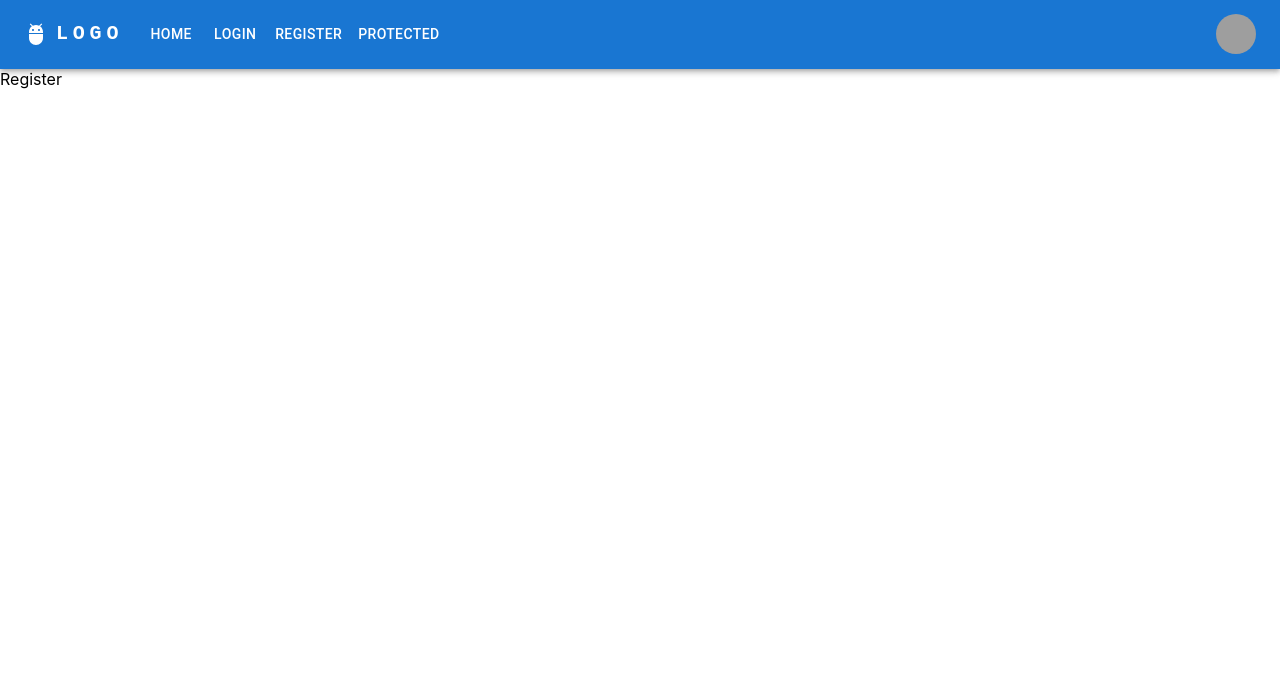
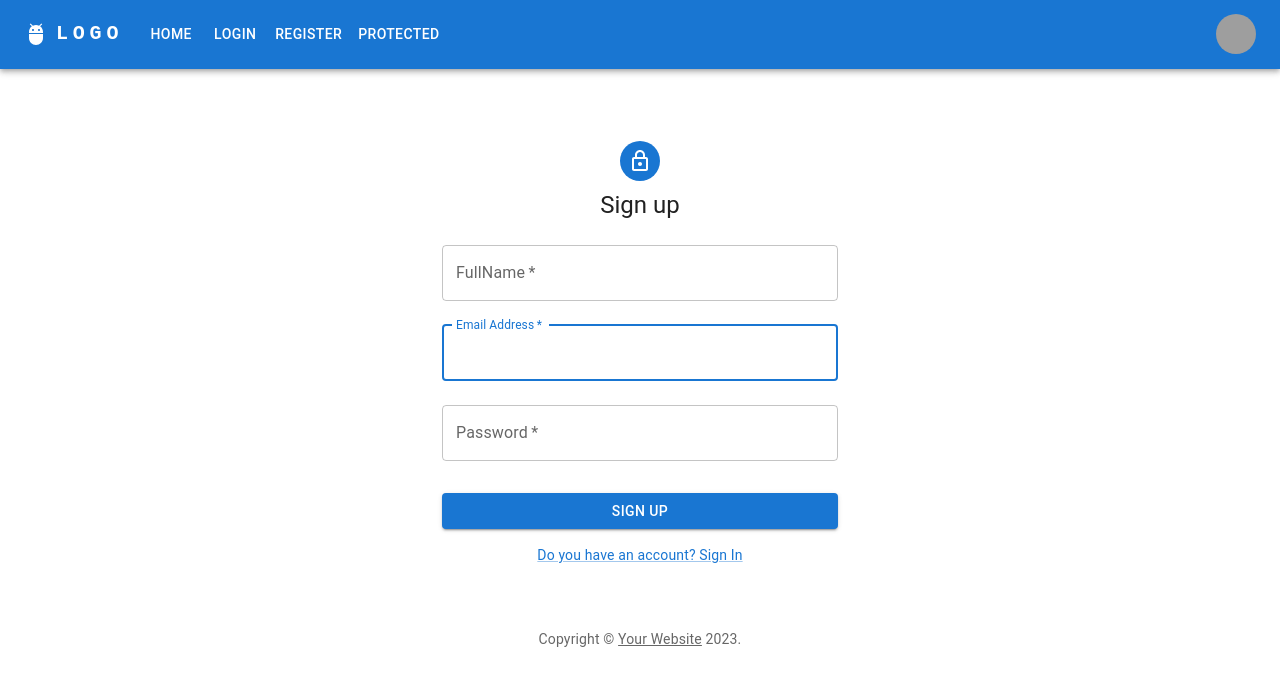
Before and after one commit to ssakib4040/react-materialui-firebase, a React (Create React App) app: page /register in a window 1280 px wide. Shown: the top 686 px of the page. Built offline with nearby package versions, Linux system fonts and the light colour scheme; grey boxes are pictures that could not be loaded.

Commit message:
register

```diff
--- a/src/App.js
+++ b/src/App.js
@@ -10,10 +10,14 @@
 import Header from "./components/Header";
 import NoMatch from "./pages/NoMatch";
 
+import AuthProvider, { useAuth } from "./utils/AuthProvider";
+
 export default function App() {
-  useEffect(() => {}, []);
+  const data = useAuth();
+
   return (
-    <div className="">
+    <AuthProvider>
+      <div>
         <Header />
         {/* <ul>
         <li>
@@ -29,8 +33,6 @@
           <Link to="/protected">Protected</Link>
         </li>
       </ul> */}
-
-      {/* <hr /> */}
 
         <Routes>
           <Route /*element={<Layout />}*/>
@@ -49,12 +51,15 @@
           </Route>
         </Routes>
       </div>
+    </AuthProvider>
   );
 }
 
 function RequireAuth({ children }) {
   let auth = useAuth();
   let location = useLocation();
+
+  console.log(auth);
 
   if (auth?.loading) {
     // If we're still loading the user from localStorage, then we don't know
@@ -72,9 +77,3 @@
 
   return children;
 }
-
-let AuthContext = createContext({ loading: true });
-
-function useAuth() {
-  return useContext(AuthContext);
-}
--- a/src/pages/Login.js
+++ b/src/pages/Login.js
@@ -1,4 +1,4 @@
-import * as React from "react";
+import React from "react";
 import Avatar from "@mui/material/Avatar";
 import Button from "@mui/material/Button";
 import CssBaseline from "@mui/material/CssBaseline";
--- a/src/pages/Register.js
+++ b/src/pages/Register.js
@@ -1,5 +1,122 @@
 import React from "react";
+import Avatar from "@mui/material/Avatar";
+import Button from "@mui/material/Button";
+import CssBaseline from "@mui/material/CssBaseline";
+import TextField from "@mui/material/TextField";
+import FormControlLabel from "@mui/material/FormControlLabel";
+import Checkbox from "@mui/material/Checkbox";
+import Link from "@mui/material/Link";
+import Grid from "@mui/material/Grid";
+import Box from "@mui/material/Box";
+import LockOutlinedIcon from "@mui/icons-material/LockOutlined";
+import Typography from "@mui/material/Typography";
+import Container from "@mui/material/Container";
+import { createTheme, ThemeProvider } from "@mui/material/styles";
 
-export default function Register() {
-  return <div>Register</div>;
+function Copyright(props) {
+  return (
+    <Typography
+      variant="body2"
+      color="text.secondary"
+      align="center"
+      {...props}
+    >
+      {"Copyright © "}
+      <Link color="inherit" href="https://mui.com/">
+        Your Website
+      </Link>{" "}
+      {new Date().getFullYear()}
+      {"."}
+    </Typography>
+  );
 }
+
+const theme = createTheme();
+
+export default function Login() {
+  const handleSubmit = (event) => {
+    event.preventDefault();
+    const data = new FormData(event.currentTarget);
+    console.log({
+      email: data.get("email"),
+      password: data.get("password"),
+    });
+  };
+
+  return (
+    <ThemeProvider theme={theme}>
+      <Container component="" maxWidth="xs">
+        <CssBaseline />
+        <Box
+          sx={{
+            marginTop: 8,
+            display: "flex",
+            flexDirection: "column",
+            alignItems: "center",
+          }}
+        >
+          <Avatar sx={{ m: 1, bgcolor: "#1976d2" }}>
+            <LockOutlinedIcon />
+          </Avatar>
+          <Typography component="h1" variant="h5">
+            Sign up
+          </Typography>
+          <Box
+            component="form"
+            onSubmit={handleSubmit}
+            noValidate
+            sx={{ mt: 1 }}
+          >
+            <TextField
+              margin="normal"
+              required
+              fullWidth
+              id="fullName"
+              label="FullName"
+              name="fullName"
+              autoComplete="fullName"
+              autoFocus
+            />
+
+            <TextField
+              margin="normal"
+              required
+              fullWidth
+              id="email"
+              label="Email Address"
+              name="email"
+              autoComplete="email"
+              autoFocus
+            />
+
+            <TextField
+              margin="normal"
+              required
+              fullWidth
+              name="password"
+              label="Password"
+              type="password"
+              id="password"
+              autoComplete="current-password"
+            />
+
+            <Button
+              type="submit"
+              fullWidth
+              variant="contained"
+              sx={{ mt: 3, mb: 2 }}
+            >
+              Sign Up
+            </Button>
+            <Grid container justifyContent="center">
+              <Link href="/login" variant="body2">
+                {"Do you have an account? Sign In"}
+              </Link>
+            </Grid>
+          </Box>
+        </Box>
+        <Copyright sx={{ mt: 8, mb: 4 }} />
+      </Container>
+    </ThemeProvider>
+  );
+}
--- /dev/null
+++ b/src/utils/AuthProvider.js
@@ -0,0 +1,29 @@
+import { createContext, useState, useContext } from "react";
+
+let AuthContext = createContext({ loading: false, user: null });
+
+export default function AuthProvider({ children }) {
+  let [user, setUser] = useState(null);
+
+  let signin = (newUser, callback) => {
+    // return fakeAuthProvider.signin(() => {
+    //   setUser(newUser);
+    //   callback();
+    // });
+  };
+
+  let signout = (callback) => {
+    // return fakeAuthProvider.signout(() => {
+    //   setUser(null);
+    //   callback();
+    // });
+  };
+
+  let value = { user, signin, signout };
+
+  return <AuthContext.Provider value={value}>{children}</AuthContext.Provider>;
+}
+
+export function useAuth() {
+  return useContext(AuthContext);
+}
```
Lines whose indentation alone changed are shown as unchanged.
